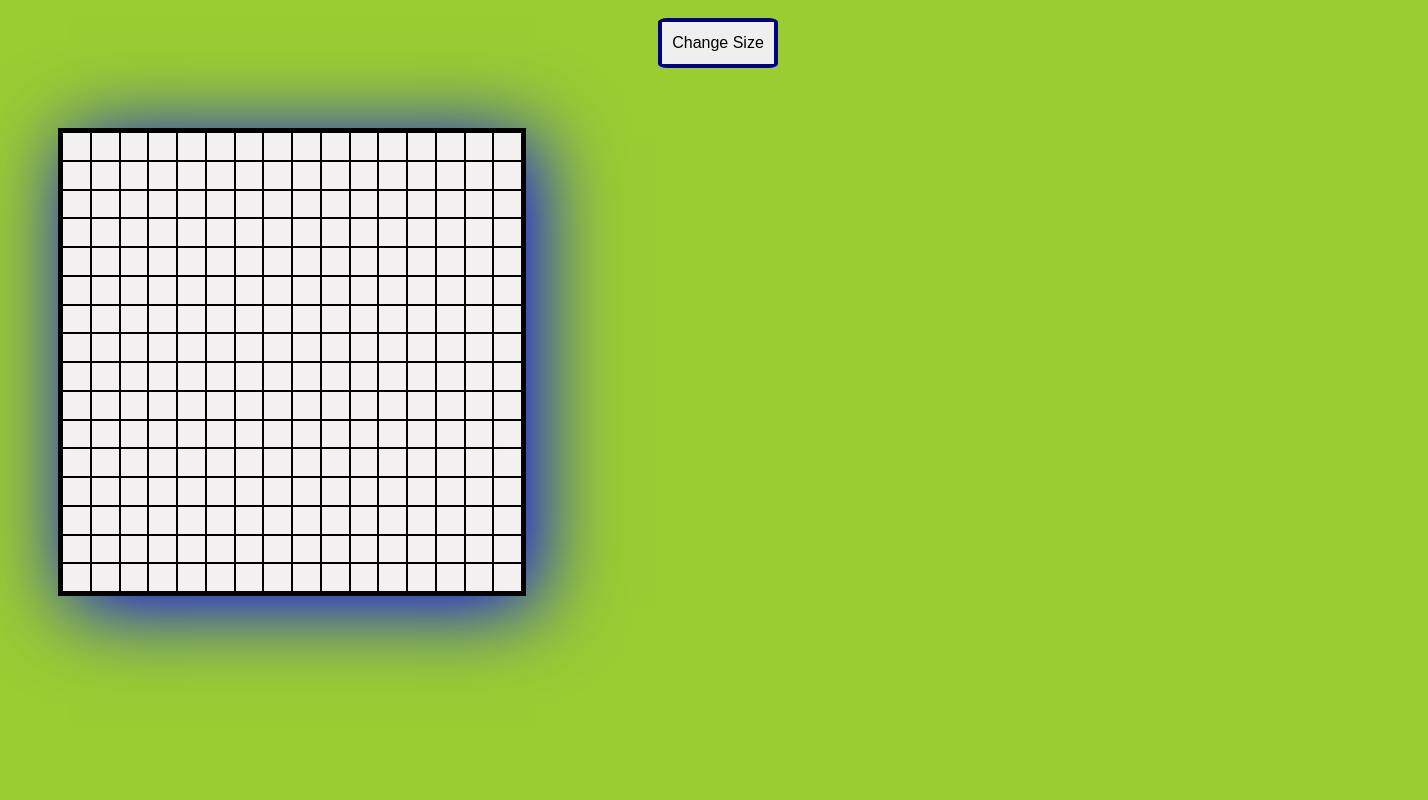
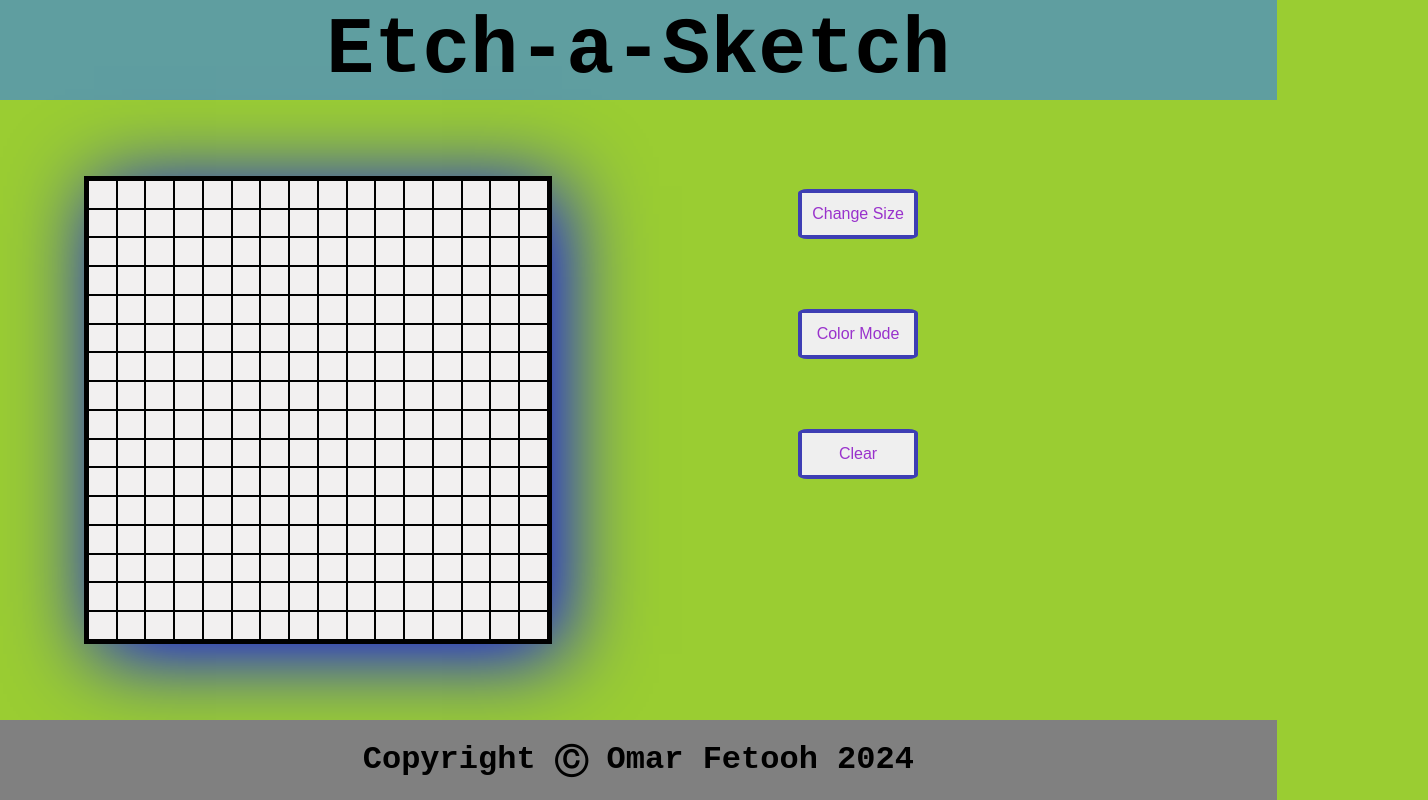
Before and after one commit to Omar-Fetooh/Etch-a-Sketch, a plain HTML site: page index.html in a window 1280 px wide. Shown: the whole page, 1428 px wide, since content can reach past the window. Drawn offline with Linux system fonts and the light colour scheme.

Commit message:
Added header , footer , color button and clear button

```diff
--- a/app.css
+++ b/app.css
@@ -1,6 +1,24 @@
+/* html {
+    width: 1250px;
+} */
+
 body {
+
     background-color: yellowgreen;
-    font-family: Verdana, Geneva, Tahoma, sans-serif;
+    font-family: 'Courier New', Courier, monospace;
+}
+
+h1 {
+    font-size: 5rem;
+    display: flex;
+    justify-content: center;
+    align-items: center;
+    width: 101%;
+    margin-left: -8px;
+    margin-top: -8px;
+    background-color: cadetblue;
+    height: 100px;
+
 }
 
 .container {
@@ -9,7 +27,9 @@ body {
     height: 460px;
     flex-wrap: wrap;
     border: 4px solid black;
-    margin: 50px;
+    margin: 6%;
+    /* margin-top: -15px; */
+
     box-shadow: 10px 10px 80px blue;
 }
 
@@ -21,6 +41,16 @@ body {
     background-color: #f2f0f0;
 }
 
+.controlPanel {
+    display: flex;
+    width: 500px;
+    flex-direction: column;
+    justify-content: center;
+    align-items: center;
+    position: absolute;
+    translate: 600px;
+}
+
 .hoverd {
     background-color: black;
 }
@@ -29,10 +59,12 @@ button {
     width: 120px;
     height: 50px;
     font-size: 1rem;
-    margin: 10px 650px;
-    border: 4px solid darkblue;
+    /* margin: 10px 650px; */
+    border: 4px solid rgb(62, 62, 180);
     border-radius: 8%;
-
+    color: darkorchid;
+    display: inline;
+    margin: 35px;
 }
 
 button:hover {
@@ -40,3 +72,16 @@ button:hover {
     background-color: blueviolet;
     color: rgb(213, 253, 210);
 }
+
+footer {
+    font-size: 2rem;
+    display: flex;
+    justify-content: center;
+    align-items: center;
+    height: 80px;
+    background-color: grey;
+    width: 101%;
+    margin-left: -8px;
+    margin-bottom: -8px;
+    font-weight: bold;
+}
--- a/app.js
+++ b/app.js
@@ -1,5 +1,11 @@
 let container = document.querySelector(".container")
 let button = document.querySelector(".changeSize")
+let colorButton = document.querySelector(".colorMode")
+let clearButton = document.querySelector(".clear")
+let blackButton = document.querySelector('.blackMode')
+
+let colorMode = 0;
+let blackMode = 1;
 
 function createCell() {
     const div = document.createElement("div")
@@ -40,15 +46,48 @@ createGrid(16);
 hovering();
 
 function hovering() {
+    console.log(`colorMode=${colorMode} , blackMode=${blackMode}`)
     let cells = document.querySelectorAll(".cell")
     cells.forEach(cell => {
+        colors = ['red', 'green', 'violet', 'brown', 'darkorchid', 'pink', 'violet', 'yellow', 'orange']
+        let randomColor = colors[Math.floor(Math.random() * colors.length)]
+
         cell.addEventListener('mouseenter', () => {
-            cell.classList.add('hoverd')
+
+            if (!colorMode) cell.classList.add('hoverd')
+            else cell.style.backgroundColor = randomColor;
         });
     });
+}
+function clearBlack() {
+    let cells = document.querySelectorAll(".cell")
+    for (const cell of cells) {
+        cell.classList.remove('hoverd')
+    }
+}
+function clearColors() {
+    let cells = document.querySelectorAll(".cell")
+    for (const cell of cells) {
+        cell.style.backgroundColor = 'white'
+    }
 }
 
 button.addEventListener('click', function () {
     console.log("button Clicked")
     changeSize();
 });
+
+colorButton.addEventListener('click', function () {
+    colorMode = 1;
+    blackMode = 0;
+})
+
+clearButton.addEventListener("click", () => {
+    if (colorMode = 0) clearBlack()
+    else clearColors()
+})
+
+// blackButton.addEventListener("click", () => {
+//     colorMode = 0;
+//     blackMode = 1;
+// })
--- a/index.html
+++ b/index.html
@@ -9,8 +9,18 @@
 </head>
 
 <body>
-    <button class="changeSize">Change Size </button>
+    <h1>Etch-a-Sketch </h1>
+    <div class="controlPanel">
+
+        <button class="changeSize">Change Size </button>
+        <button class="colorMode">Color Mode</button>
+        <!-- <button class="blackMode">black Mode</button> -->
+        <button class="clear">Clear</button>
+    </div>
     <div class=" container"></div>
+    <footer>Copyright &#9400; Omar Fetooh 2024
+
+    </footer>
     <script src="app.js"></script>
 </body>
 
```
